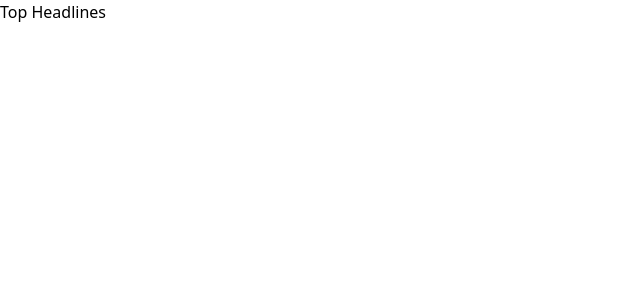
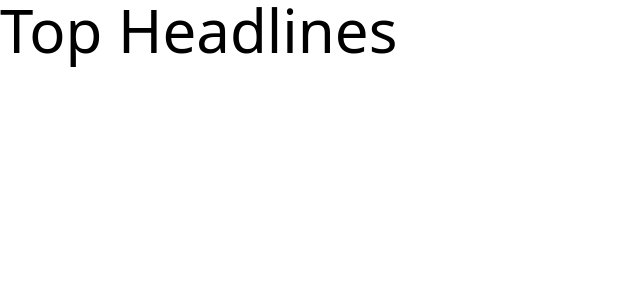
Before and after one commit to NemanjaVucic/htec-top-headlines, a React (Create React App) app: page / in a window 1280 px wide. Shown: the top 300 px of the page, without its empty margins (0-640 px from the left). Built offline with nearby package versions, Linux system fonts and the light colour scheme.

Commit message:
check if global classes works

```diff
--- a/src/App.js
+++ b/src/App.js
@@ -1,7 +1,7 @@
 const App = () => {
   return (
     <div>
-      <h1 className>Top Headlines</h1>
+      <h1 className="text-6xl">Top Headlines</h1>
     </div>
   );
 };
```
